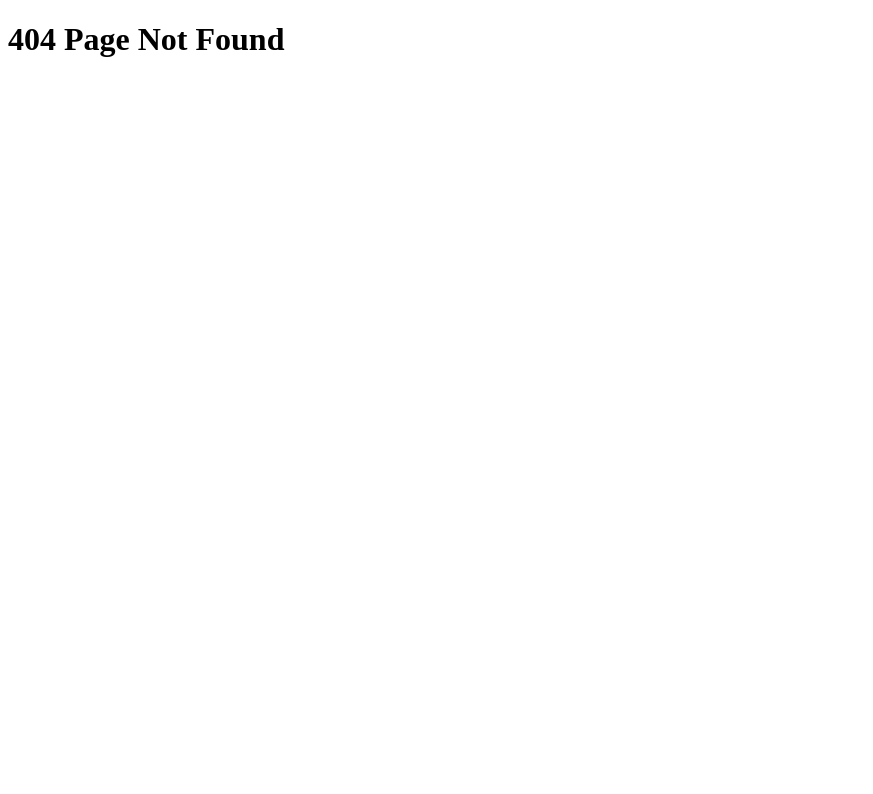
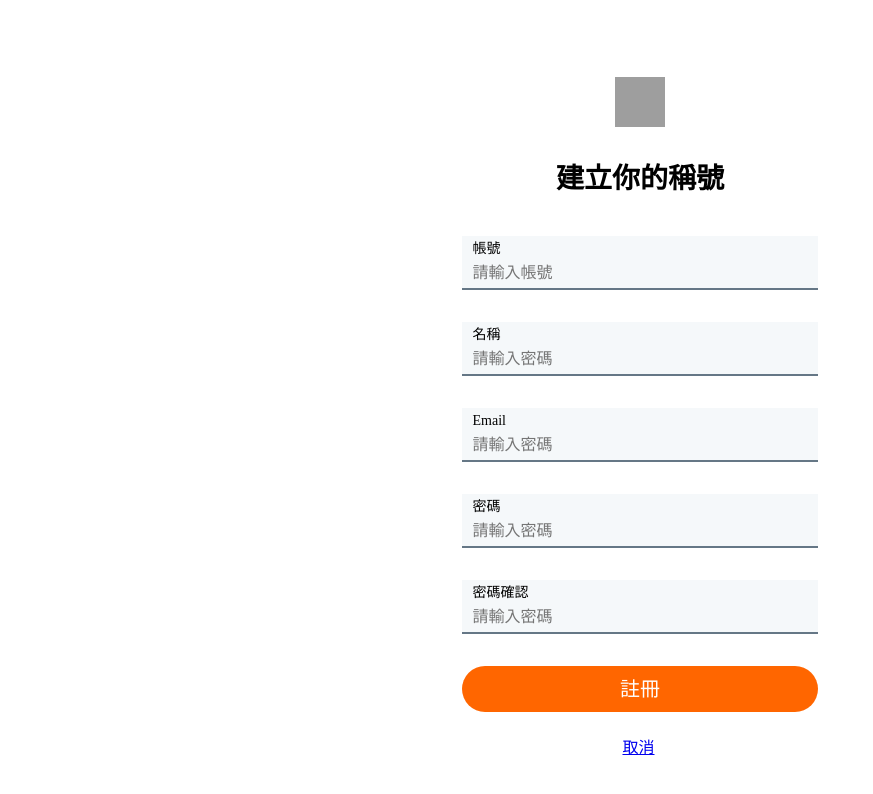
Before and after one commit to Yanhuabcd820/twitter2022, a Vue app: page /#/regist in a window 1280 px wide. Before the commit this address had no page. Shown: the top 794 px of the page, without its empty margins (0-873 px from the left). Built offline with nearby package versions, Linux system fonts and the light colour scheme; grey boxes are pictures that could not be loaded.

Commit message:
add regist.vue , made css file to link, modify login.vue

```diff
--- /dev/null
+++ b/src/assets/css/LoginRegist.css
@@ -0,0 +1,86 @@
+* {
+  padding: 0px;
+  margin: 0px;
+}
+
+.container {
+  position: relative;
+}
+
+form {
+  position: absolute;
+  left: 50%;
+  transform: translateX(-50%);
+}
+
+.logo {
+  margin-top: 69px;
+  display: flex;
+  justify-content: center;
+}
+
+img {
+  width: 50px;
+  height: 50px;
+}
+
+.title {
+  margin-top: 29px;
+  margin-bottom: 40px;
+  text-align: center;
+}
+
+.title h3 {
+  font-size: 28px;
+}
+
+.form-label-group {
+  display: flex;
+  flex-direction: column;
+  width: 356px;
+  background-color: #F5F8FA;
+  border-bottom: 2px #657786 solid;
+  padding: 2px 10.55px;
+  margin-bottom: 32px;
+  box-sizing: border-box;
+}
+
+label {
+  font-size: 14px;
+  line-height: 22px;
+}
+
+input {
+  font-size: 16px;
+  line-height: 26px;
+  border: 0;
+  background-color: #F5F8FA;
+  outline: none;
+}
+
+.confirm-btn {
+  background-color: #FF6600;
+  width: 356px;
+  height: 46px;
+  border-radius: 50px;
+  display: flex;
+  justify-content: center;
+  align-items: center;
+  font-size: 20px;
+  line-height: 30px;
+  color: white;
+}
+
+nav {
+  margin-top: 22px;
+  display: flex;
+  justify-content: end;
+}
+
+nav>* {
+  margin-left: 12px;
+}
+
+nav:last-child {
+  margin-right: 15px;
+}
--- a/src/router/index.js
+++ b/src/router/index.js
@@ -12,6 +12,11 @@ const routes = [
     component: LogIn,
   },
   {
+    path: '/regist',
+    name: 'regist',
+    component: () => import('../views/Regist.vue')
+  },
+  {
     path: '*',
     name: 'not-found',
     component: NotFound
--- a/src/views/LogIn.vue
+++ b/src/views/LogIn.vue
@@ -35,88 +35,12 @@
         <p>登入</p>
       </div>
       <nav>
-        <a href="">註冊</a>
+        <router-link to="/regist">註冊</router-link>
         <p>・</p>
-        <a href="">後台登入</a>
+        <router-link href="">後台登入</router-link>
       </nav>
     </form>
   </div>
 </template>
 
-<style scoped>
-* {
-  padding: 0px;
-  margin: 0px;
-}
-
-.container {
-  position: relative;
-}
-form {
-  position: absolute;
-  left: 50%;
-  transform: translateX(-50%);
-}
-.logo{
-  margin-top: 69px;
-  display: flex;
-  justify-content: center;
-}
-img {
-  width: 50px;
-  height: 50px;
-}
-.title {
-  margin-top: 29px;
-  margin-bottom: 40px;
-  text-align: center;
-}
-.title h3 {
-  font-size: 28px;
-}
-.form-label-group {
-  display: flex;
-  flex-direction: column;
-  width: 356px;
-  background-color: #F5F8FA;
-  border-bottom: 2px #657786 solid;
-  padding: 2px 10.55px;
-  margin-bottom: 32px;
-  box-sizing: border-box;
-}
-label{
-  font-size: 14px;
-  line-height: 22px;
-}
-input{
-  font-size: 16px;
-  line-height: 26px;
-  border: 0;
-  background-color: #F5F8FA;
-  outline: none;
-}
-.confirm-btn {
-  background-color: #FF6600;
-  width: 356px;
-  height: 46px;
-  border-radius: 50px;
-  display: flex;
-  justify-content: center;
-  align-items: center;
-  font-size: 20px;
-  line-height: 30px;
-  color: white;
-}
-nav {
-  margin-top: 22px;
-  display: flex;
-  justify-content: end;
-}
-nav > * {
-  margin-left: 12px;
-}
-nav:last-child {
-  margin-right: 15px;
-}
-
-</style>
+<style lang="css" src="./../assets/css/LoginRegist.css" scoped></style>
--- /dev/null
+++ b/src/views/Regist.vue
@@ -0,0 +1,85 @@
+<template>
+  <div class="container">
+    <form action="">
+      <div class="logo">
+        <img src="./../assets/icons/logo@2x.png" alt="">
+      </div>
+      <div class="title">
+        <h3>建立你的稱號</h3>
+      </div>
+      <div class="form-label-group">
+        <label for="account">帳號</label>
+        <input
+          id="account"
+          name="account"
+          type="text"
+          placeholder="請輸入帳號"
+          required
+          autofocus
+          v-model="account"
+        >
+      </div>
+      <div class="form-label-group">
+        <label for="name">名稱</label>
+        <input
+          id="name"
+          name="name"
+          type="text"
+          placeholder="請輸入密碼"
+          required
+          autofocus
+          v-model="name"
+        >
+      </div>
+      <div class="form-label-group">
+        <label for="email">Email</label>
+        <input
+          id="email"
+          name="email"
+          type="email"
+          placeholder="請輸入密碼"
+          required
+          autofocus
+          v-model="email"
+        >
+      </div>
+      <div class="form-label-group">
+        <label for="password">密碼</label>
+        <input
+          id="password"
+          name="password"
+          type="password"
+          placeholder="請輸入密碼"
+          required
+          autofocus
+          v-model="password"
+        >
+      </div>
+      <div class="form-label-group">
+        <label for="password_confirm">密碼確認</label>
+        <input
+          id="password_confirm"
+          name="password_confirm"
+          type="password"
+          placeholder="請輸入密碼"
+          required
+          autofocus
+          v-model="password_confirm"
+        >
+      </div>
+      <div class="confirm-btn">
+        <p>註冊</p>
+      </div>
+      <nav>
+        <router-link to="/login">取消</router-link>
+      </nav>
+    </form>
+  </div>
+</template>
+
+<style lang="css" src="./../assets/css/LoginRegist.css" scoped></style>
+<style scoped>
+  nav {
+    justify-content: center;
+  }
+</style>
```
